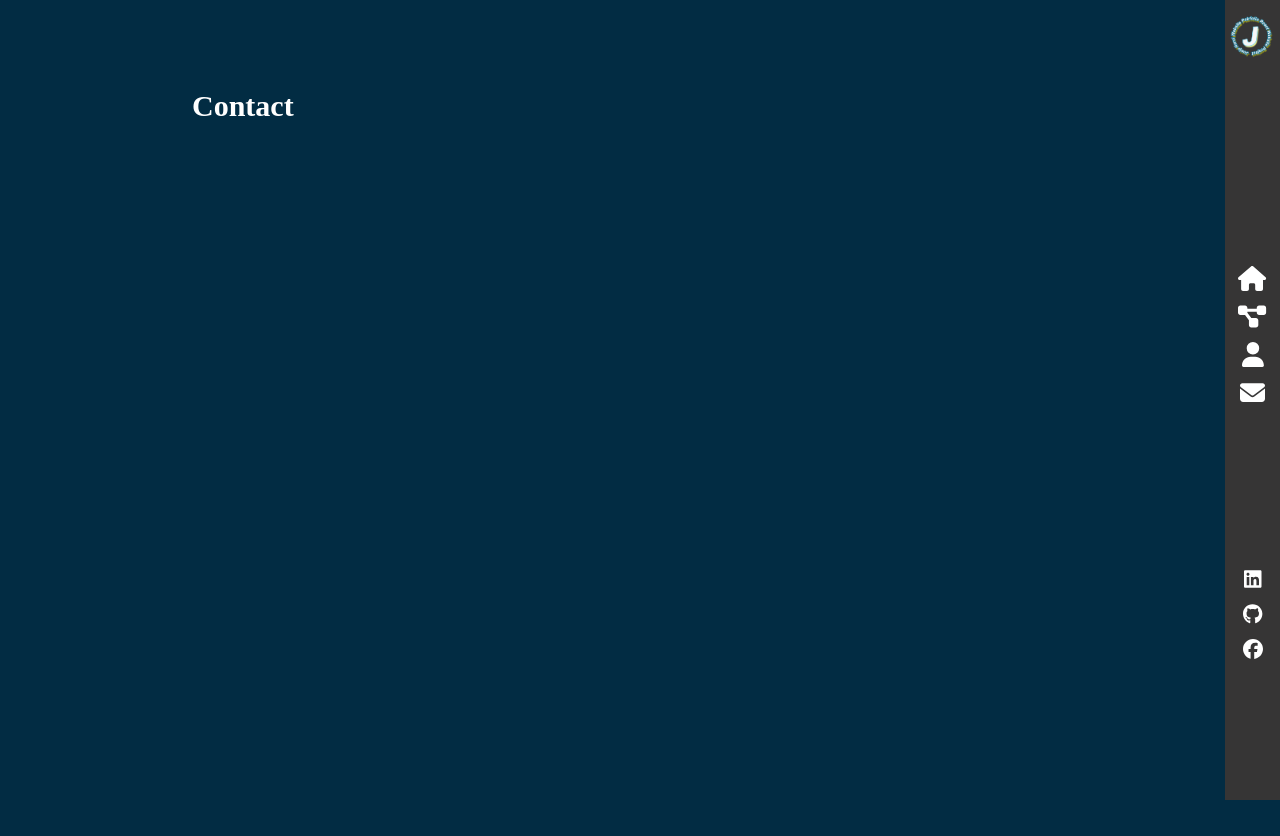
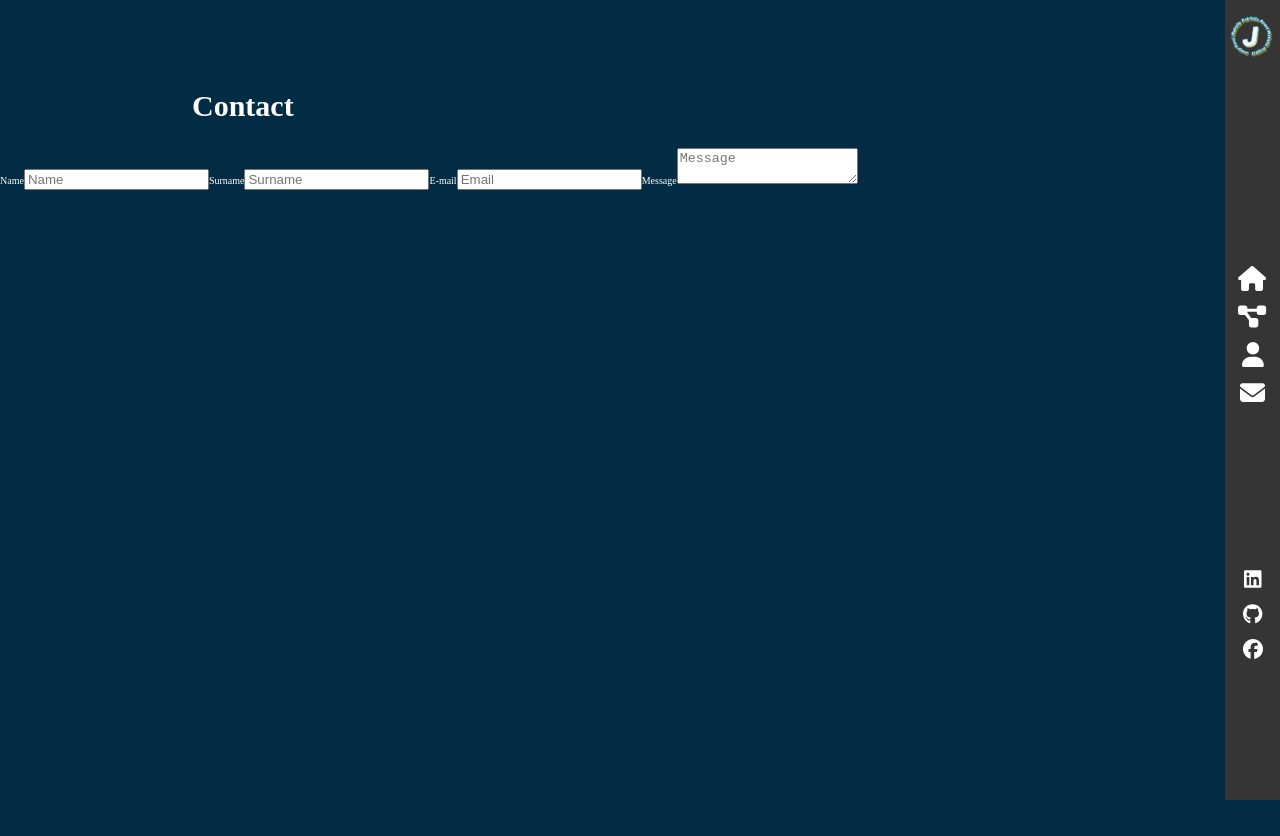
Before and after one commit to josipharci/Portfolio_website_react, a React (Create React App) app in the folder my-app/: page /Contact in a window 1280 px wide. Built offline with nearby package versions, Linux system fonts and the light colour scheme; a web font is replaced by a local one.

Commit message:
Update index.js

```diff
--- a/my-app/src/components/Contact/index.js
+++ b/my-app/src/components/Contact/index.js
@@ -5,7 +5,14 @@ const Contact = () => {
         <div className="Container_contact">
             <h2 className="Header_contact">Contact</h2>
             <form>
-
+                <label for="Name">Name</label>
+                <input id="name" placeholder="Name"></input>
+                <label for="Surame">Surname</label>
+                <input id="surname" placeholder="Surname"></input>
+                <label for="E-mail">E-mail</label>
+                <input id="email" placeholder="Email"></input>
+                <label for="E-mail">Message</label>
+                <textarea placeholder="Message"></textarea>
             </form>
         </div>
 
```
